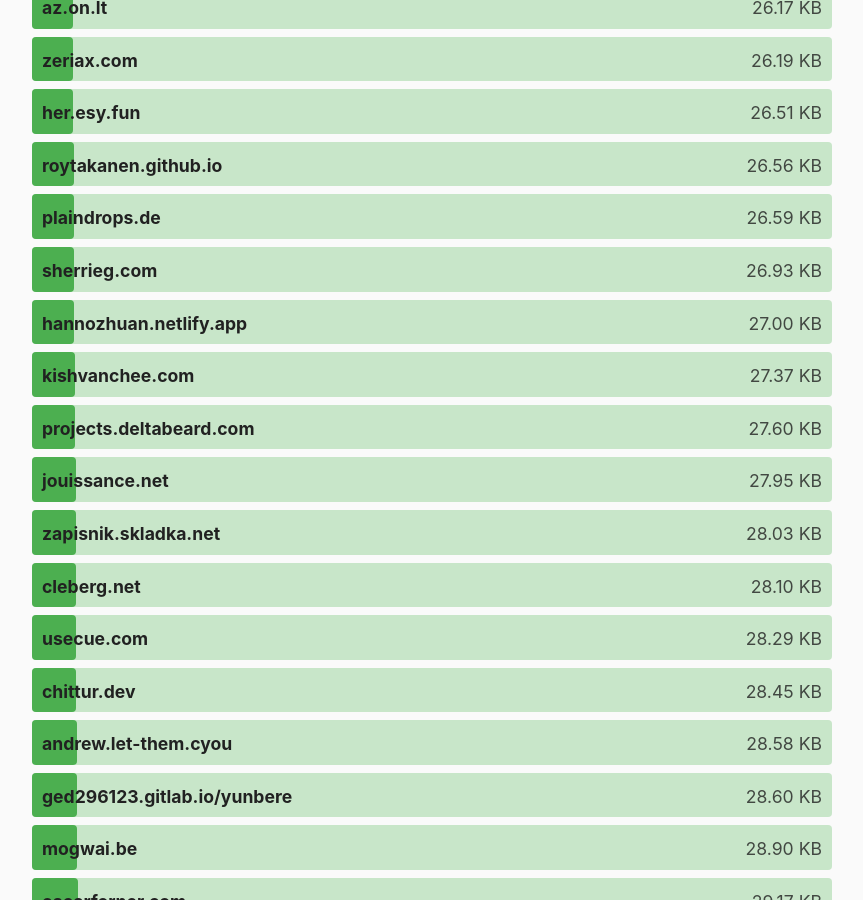
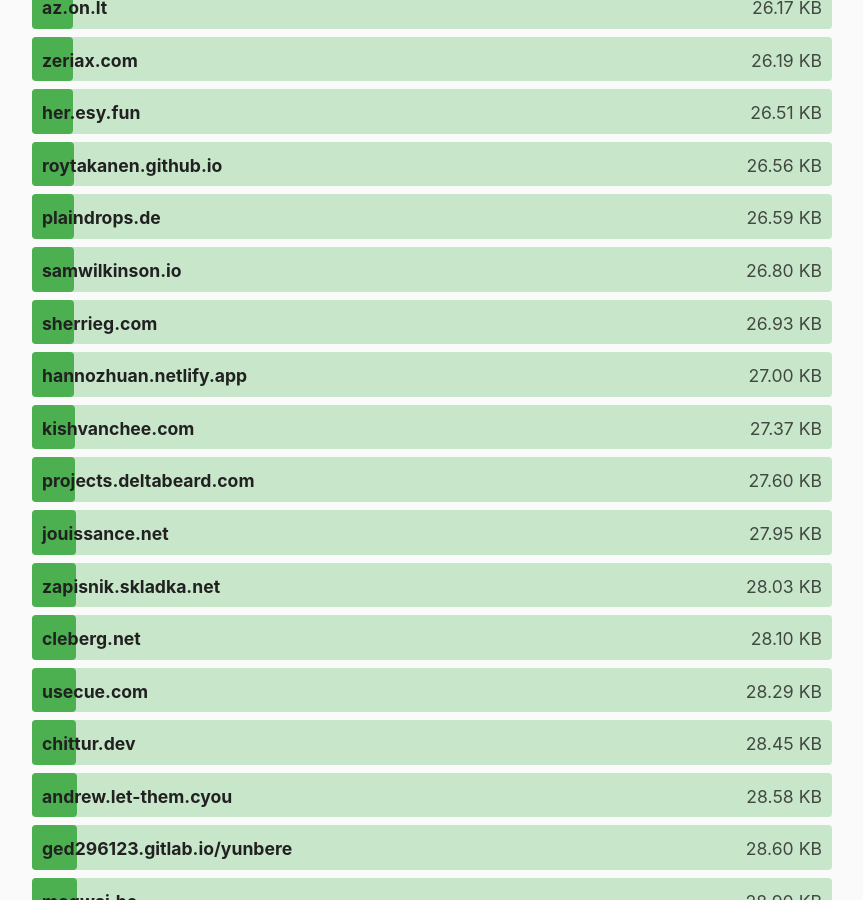
Before and after one commit to kevquirk/512kb.club, a Jekyll site: the page built from index.md, in a window 1280 px wide and 900 px high, scrolled down 10159 px. Shown: the whole window, without its empty margins (208-1071 px from the left). Built offline with Jekyll 4.4.1, drawn with Linux system fonts in a browser that asks for light colours.

Commit message:
Add samwilkinson.io
Cloudflare radar link: https://radar.cloudflare.com/scan/07fd800e-ee6b-4adf-a052-c5c7f016e08b/summary

```diff
--- a/_data/sites.yml
+++ b/_data/sites.yml
@@ -1,3 +1,8 @@
+- domain: samwilkinson.io
+  url: https://samwilkinson.io/
+  size: 26.80
+  last_checked: 2025-08-24
+
 - domain: 0xedward.io
   url: https://0xedward.io/
   size: 41.02
```
